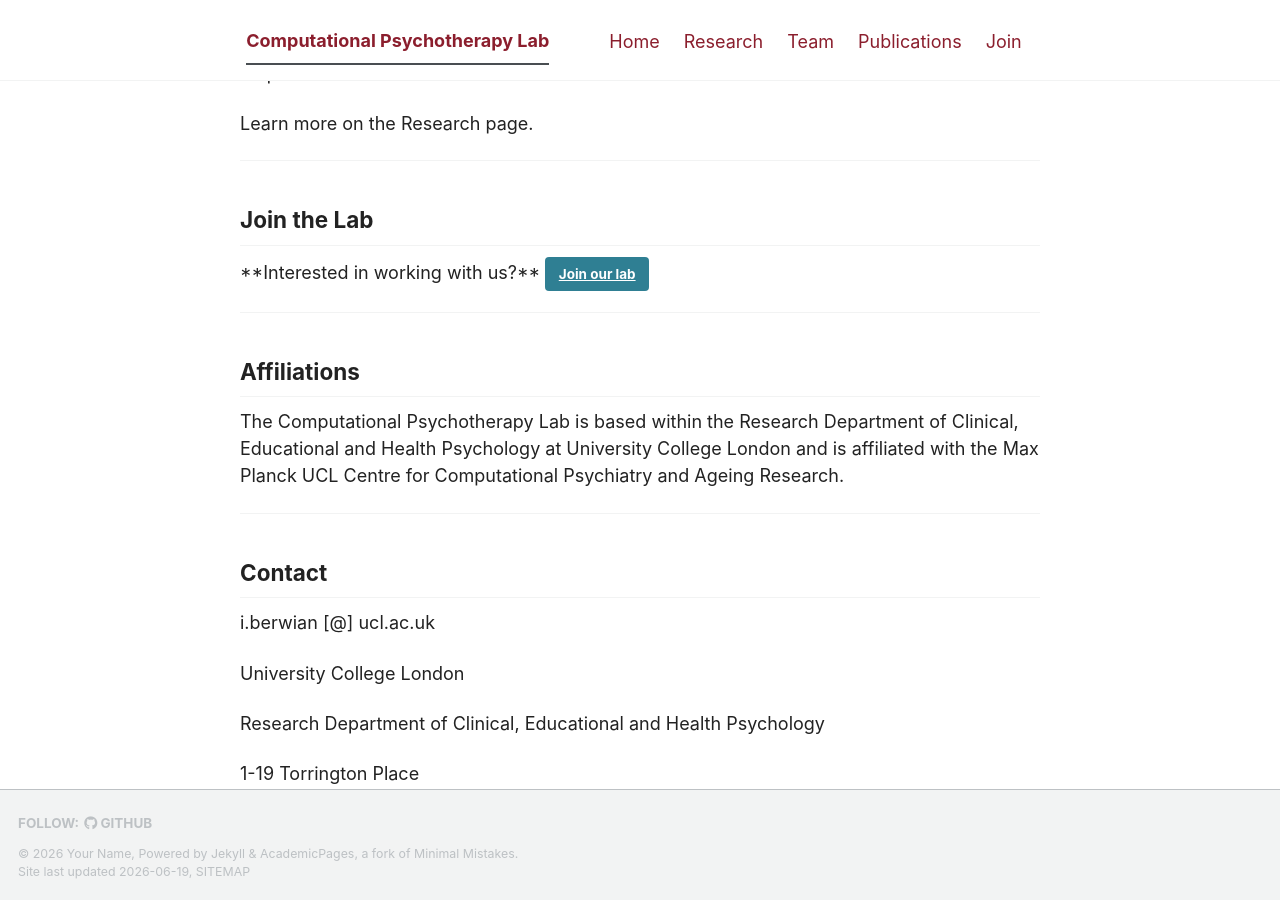
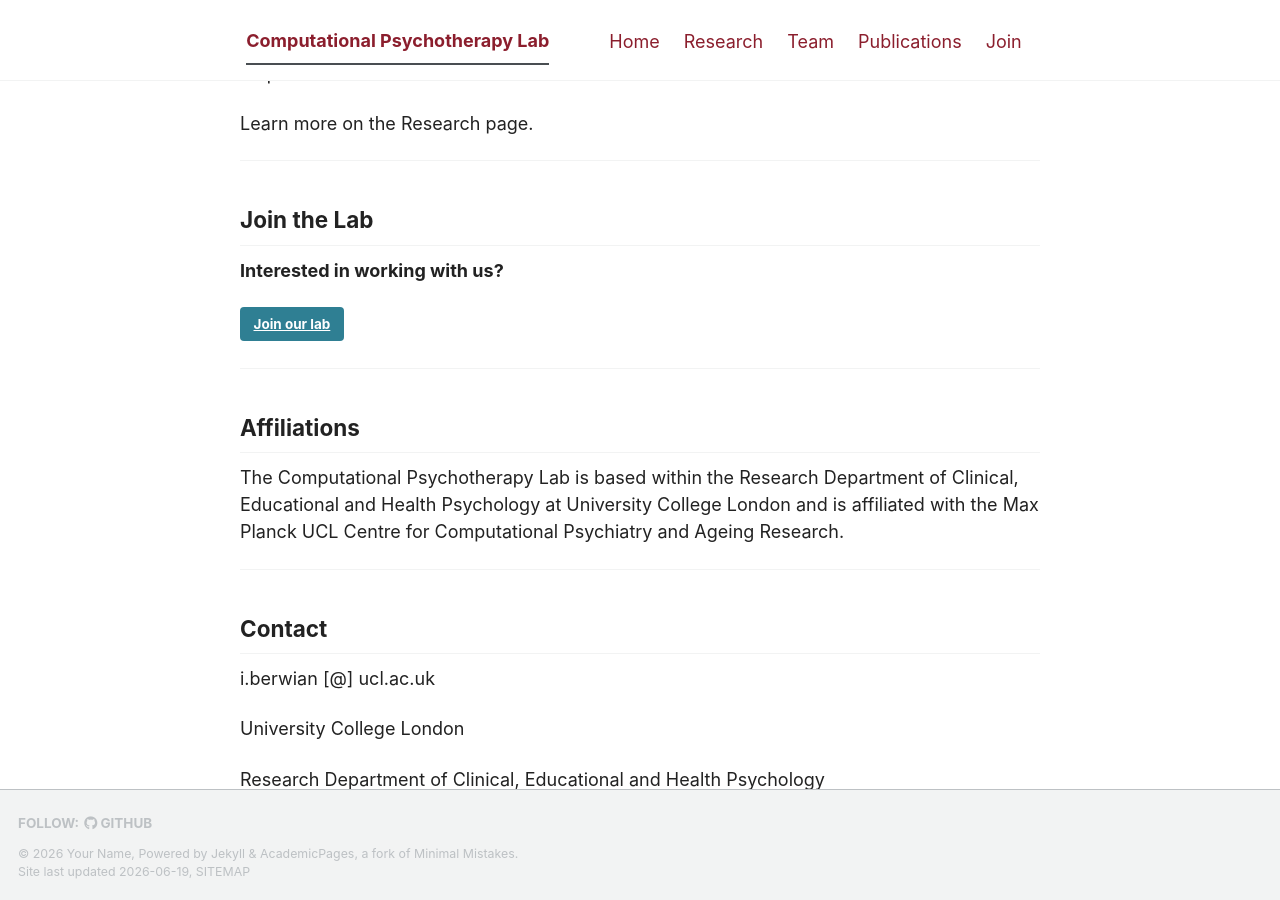
Before and after one commit to IsabelBerwian/CPT-lab, a Jekyll site: the page built from _pages/about.md, in a window 1280 px wide and 900 px high, scrolled down 650 px. Built offline with Jekyll 4.4.1, drawn with Linux system fonts in a browser that asks for light colours; a script bundle is joined from its source files by our own code; library files that are not in the unit come from our copies; our own code applies the rules of GitHub Pages for plain Markdown files.

Commit message:
Update about.md

```diff
--- a/_pages/about.md
+++ b/_pages/about.md
@@ -23,12 +23,10 @@ Learn more on the Research page.
 
 ## Join the Lab
 
-<div class="section-soft">
 
 **Interested in working with us?**
+
 <a href="/join/" class="btn">Join our lab</a>
-
-</div>
 
 
 
```
